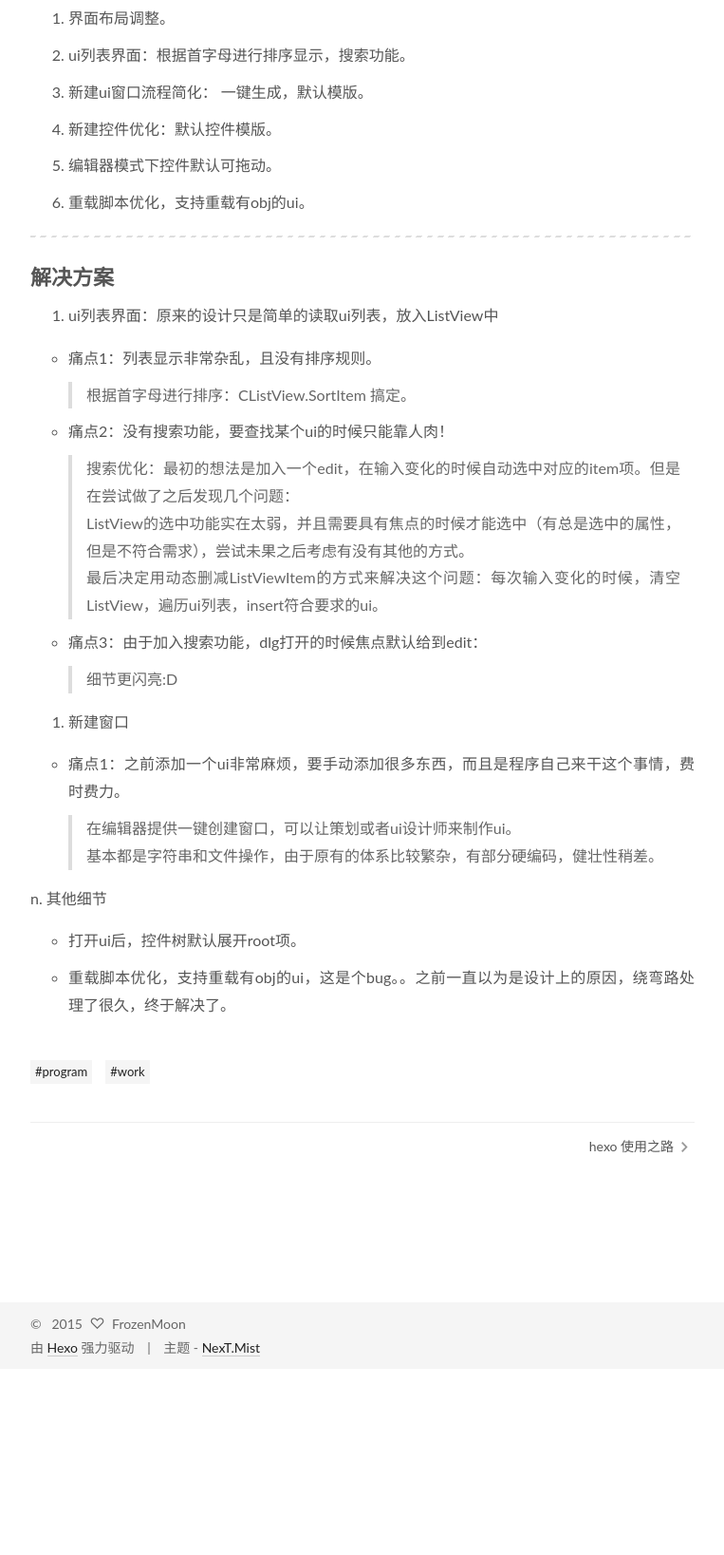
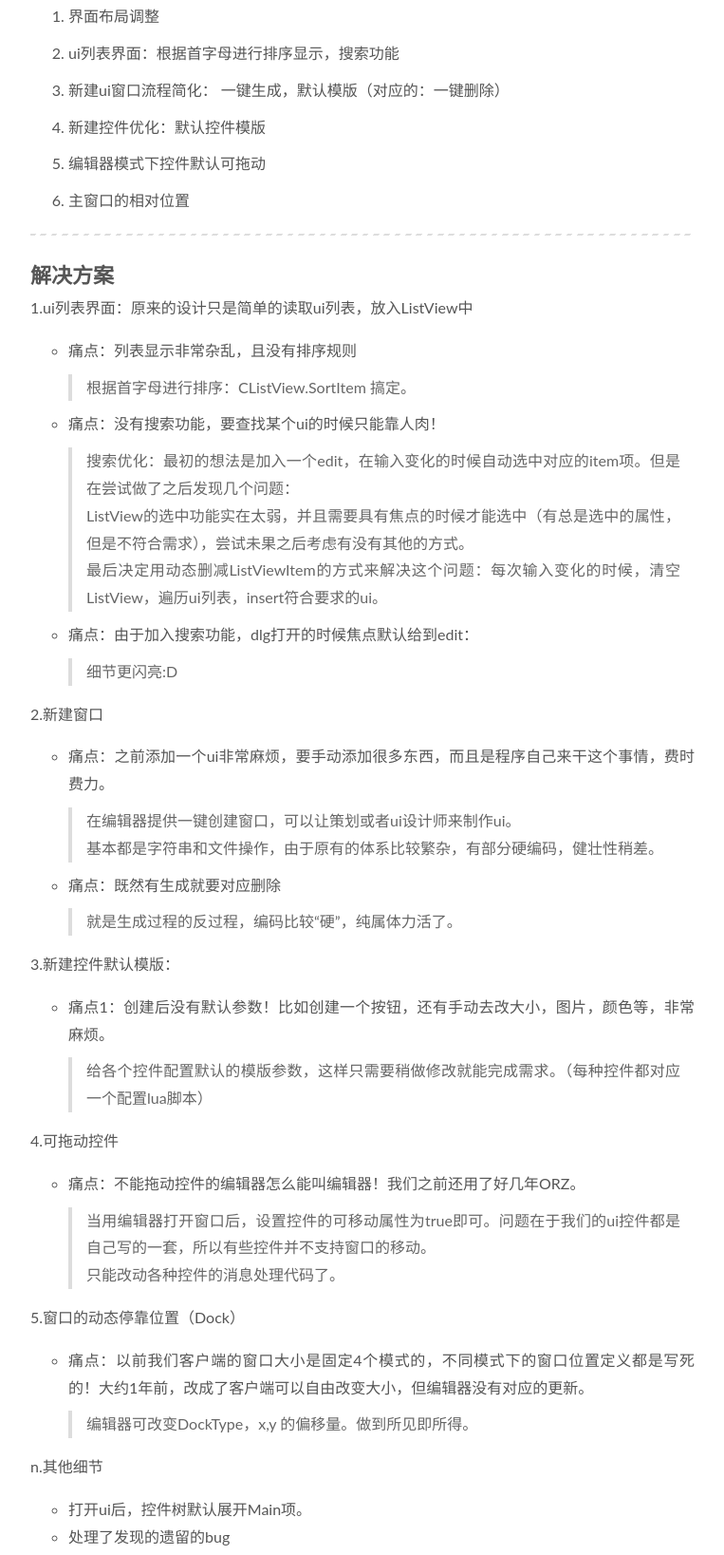
Before and after one commit to FrozenMoon/frozenmoon.github.io, a plain HTML site: page 2015/07/21/ui编辑器优化/index.html in a window 1280 px wide. Shown: the part 826-2463 px from the top of the page at 95% size, without its empty margins (258-1021 px from the left). Before the commit the page ends 2267 px from the top, so only its background shows below. Drawn offline with Linux system fonts and the light colour scheme; a script that the page names is missing.

Commit message:
Site updated: 2015-08-04 16:42:19

```diff
--- a/2015/07/21/ui编辑器优化/index.html
+++ b/2015/07/21/ui编辑器优化/index.html
@@ -212,66 +212,87 @@
 
 
 
-        <span itemprop="articleBody"><h2 id="说点什么吧">说点什么吧</h2><p>最近项目也挺忙的，一直想抽时间来改改我们项目的ui编辑器，只能用挤出来的时间来做了。</p>
-<a id="more"></a>
+        <span itemprop="articleBody"><h2 id="说点什么吧">说点什么吧</h2><pre><code>最近项目也挺忙的，一直想抽时间来改改我们项目的ui编辑器，只能用挤出来的时间来做了。
+</code></pre><a id="more"></a>
 <hr>
 <h2 id="改造目的">改造目的</h2><ul>
-<li>提高开发效率。</li>
-<li>在尽可能少改动的前提下，解决热点需求即可。</li>
+<li>提高开发效率</li>
+<li>在尽可能少改动的前提下，解决热点需求即可</li>
 </ul>
 <hr>
-<h2 id="ui编辑器简介">ui编辑器简介</h2><p>   年纪大概6，7年了吧，应该在出生后就没怎么改进过。<br>   MFC写的DLL，嵌入到游戏客户端中使用。<br>   好在有MFC基础，代码看起来挺亲切的:D。<br>   需求完全是靠自己去想，平时用的时候有什么不爽的地方重要可以改掉，也可以过过PM的瘾。</p>
+<h2 id="ui编辑器简介">ui编辑器简介</h2><p>   年纪大概6，7年了吧。应该在出生后就没怎么改进过。MFC写的DLL，嵌入到游戏客户端中使用。<br>   好在有MFC基础，代码看起来挺亲切的:D<br>   需求完全是靠自己去想，平时用的时候有什么不爽的地方重要可以改掉，也可以过过PM的瘾。</p>
 <hr>
 <h2 id="改造点">改造点</h2><ol>
-<li><p>界面布局调整。</p>
+<li><p>界面布局调整</p>
 </li>
-<li><p>ui列表界面：根据首字母进行排序显示，搜索功能。</p>
+<li><p>ui列表界面：根据首字母进行排序显示，搜索功能</p>
 </li>
-<li><p>新建ui窗口流程简化： 一键生成，默认模版。</p>
+<li><p>新建ui窗口流程简化： 一键生成，默认模版（对应的：一键删除）</p>
 </li>
-<li><p>新建控件优化：默认控件模版。</p>
+<li><p>新建控件优化：默认控件模版</p>
 </li>
-<li><p>编辑器模式下控件默认可拖动。</p>
+<li><p>编辑器模式下控件默认可拖动</p>
 </li>
-<li><p>重载脚本优化，支持重载有obj的ui。</p>
+<li><p>主窗口的相对位置</p>
 </li>
 </ol>
 <hr>
-<h2 id="解决方案">解决方案</h2><ol>
-<li>ui列表界面：原来的设计只是简单的读取ui列表，放入ListView中</li>
-</ol>
+<h2 id="解决方案">解决方案</h2><p>1.ui列表界面：原来的设计只是简单的读取ui列表，放入ListView中</p>
 <ul>
-<li><p>痛点1：列表显示非常杂乱，且没有排序规则。</p>
+<li><p>痛点：列表显示非常杂乱，且没有排序规则</p>
 <blockquote>
 <p>根据首字母进行排序：CListView.SortItem 搞定。</p>
 </blockquote>
 </li>
-<li><p>痛点2：没有搜索功能，要查找某个ui的时候只能靠人肉！</p>
+<li><p>痛点：没有搜索功能，要查找某个ui的时候只能靠人肉！</p>
 <blockquote>
 <p>搜索优化：最初的想法是加入一个edit，在输入变化的时候自动选中对应的item项。但是在尝试做了之后发现几个问题：<br>ListView的选中功能实在太弱，并且需要具有焦点的时候才能选中（有总是选中的属性，但是不符合需求），尝试未果之后考虑有没有其他的方式。<br>最后决定用动态删减ListViewItem的方式来解决这个问题：每次输入变化的时候，清空ListView，遍历ui列表，insert符合要求的ui。</p>
 </blockquote>
 </li>
-<li><p>痛点3：由于加入搜索功能，dlg打开的时候焦点默认给到edit：</p>
+<li><p>痛点：由于加入搜索功能，dlg打开的时候焦点默认给到edit：</p>
 <blockquote>
 <p>细节更闪亮:D</p>
 </blockquote>
 </li>
 </ul>
-<ol>
-<li>新建窗口</li>
-</ol>
+<p>2.新建窗口</p>
 <ul>
-<li>痛点1：之前添加一个ui非常麻烦，要手动添加很多东西，而且是程序自己来干这个事情，费时费力。<blockquote>
+<li><p>痛点：之前添加一个ui非常麻烦，要手动添加很多东西，而且是程序自己来干这个事情，费时费力。</p>
+<blockquote>
 <p>在编辑器提供一键创建窗口，可以让策划或者ui设计师来制作ui。<br>基本都是字符串和文件操作，由于原有的体系比较繁杂，有部分硬编码，健壮性稍差。</p>
 </blockquote>
 </li>
+<li><p>痛点：既然有生成就要对应删除</p>
+<blockquote>
+<p>就是生成过程的反过程，编码比较“硬”，纯属体力活了。</p>
+</blockquote>
+</li>
 </ul>
-<p>n. 其他细节</p>
+<p>3.新建控件默认模版：</p>
 <ul>
-<li><p>打开ui后，控件树默认展开root项。</p>
+<li>痛点1：创建后没有默认参数！比如创建一个按钮，还有手动去改大小，图片，颜色等，非常麻烦。<blockquote>
+<p>给各个控件配置默认的模版参数，这样只需要稍做修改就能完成需求。（每种控件都对应一个配置lua脚本）</p>
+</blockquote>
 </li>
-<li><p>重载脚本优化，支持重载有obj的ui，这是个bug。。之前一直以为是设计上的原因，绕弯路处理了很久，终于解决了。</p>
+</ul>
+<p>4.可拖动控件</p>
+<ul>
+<li>痛点：不能拖动控件的编辑器怎么能叫编辑器！我们之前还用了好几年ORZ。<blockquote>
+<p>当用编辑器打开窗口后，设置控件的可移动属性为true即可。问题在于我们的ui控件都是自己写的一套，所以有些控件并不支持窗口的移动。<br>只能改动各种控件的消息处理代码了。</p>
+</blockquote>
 </li>
+</ul>
+<p>5.窗口的动态停靠位置（Dock）</p>
+<ul>
+<li>痛点：以前我们客户端的窗口大小是固定4个模式的，不同模式下的窗口位置定义都是写死的！大约1年前，改成了客户端可以自由改变大小，但编辑器没有对应的更新。<blockquote>
+<p>编辑器可改变DockType，x,y 的偏移量。做到所见即所得。</p>
+</blockquote>
+</li>
+</ul>
+<p>n.其他细节</p>
+<ul>
+<li>打开ui后，控件树默认展开Main项。</li>
+<li>处理了发现的遗留的bug</li>
 </ul>
 </span>
 
--- a/css/main.css
+++ b/css/main.css
@@ -1061,7 +1061,7 @@ body {
   width: 4px;
   height: 4px;
   border-radius: 50%;
-  background: #3dff00;
+  background: #3453d1;
 }
 .sidebar-nav {
   margin: 0;
```
Also changed, not shown: about/index.html (+12 -12 lines), atom.xml (+49 -27 lines), index.html (+2 -1 lines), sitemap.xml (+8 -8 lines).
